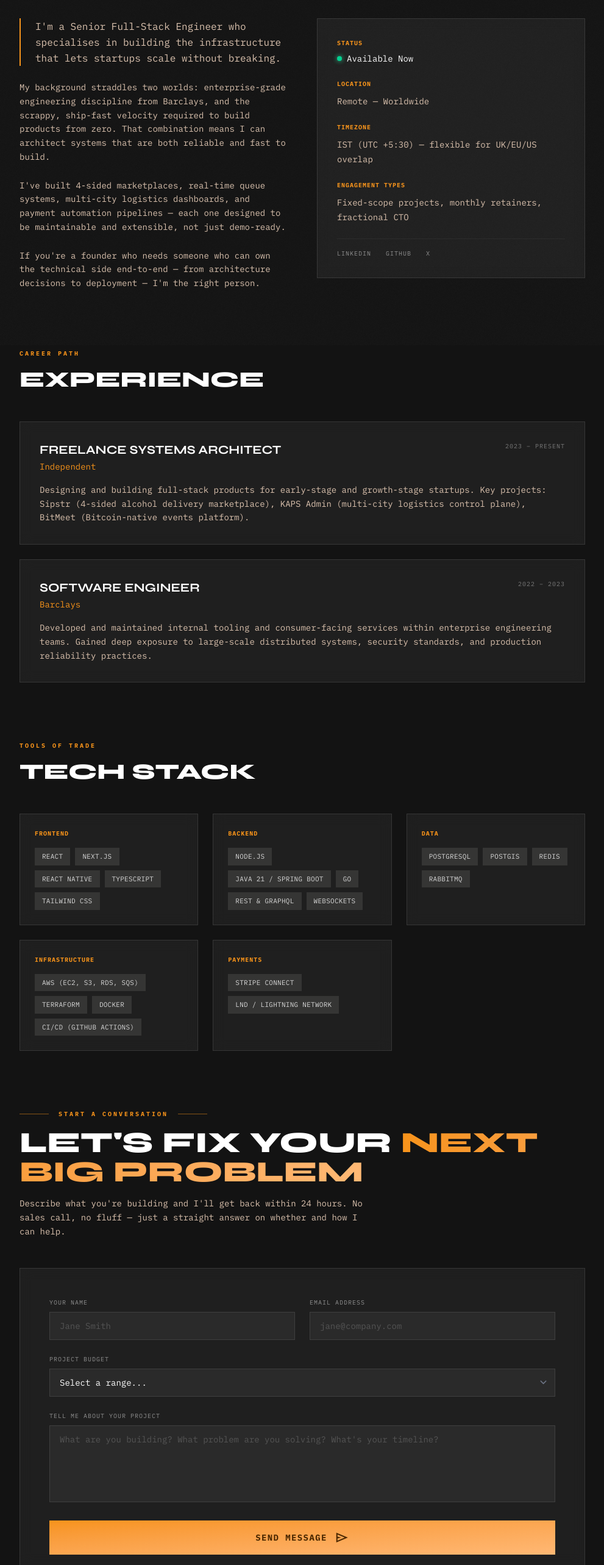
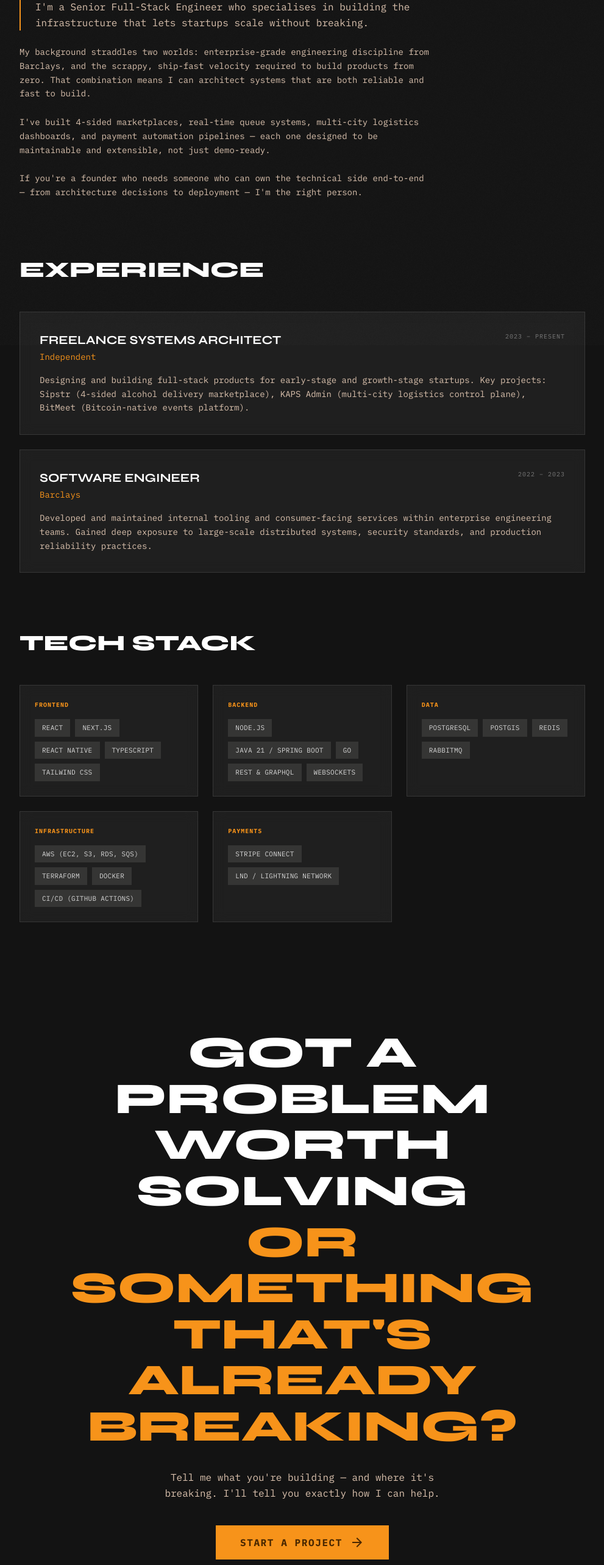
Before and after one commit to gandhiyaash/portfolio-app, a Next.js app: page /about in a window 1280 px wide. Shown: the part 234-2800 px from the top of the page at 61% size, without its empty margins (144-1135 px from the left). Built offline with nearby package versions, Linux system fonts and the light colour scheme.

Commit message:
Update About, Experience, Home pages, ContactForm, and Footer

```diff
--- a/src/app/about/page.tsx
+++ b/src/app/about/page.tsx
@@ -48,11 +48,10 @@ export default function About() {
                     animate={{ opacity: 1, y: 0 }}
                     className="mb-24"
                 >
-                    <span className="font-mono text-xs text-[#F7931A] uppercase tracking-[0.3em] font-bold block mb-4">[ Engineer_Profile ]</span>
                     <h1 className="font-syne text-5xl md:text-7xl font-extrabold tracking-tighter uppercase text-white mb-8">
                         About Me
                     </h1>
-                    <div className="grid grid-cols-1 md:grid-cols-2 gap-12 items-start">
+                    <div className="max-w-2xl">
                         <div className="space-y-6">
                             <p className="font-mono text-base text-on-surface-variant leading-relaxed border-l-2 border-[#F7931A] pl-6">
                                 I&apos;m a Senior Full-Stack Engineer who specialises in building the infrastructure that lets startups scale without breaking.
@@ -67,32 +66,6 @@ export default function About() {
                                 If you&apos;re a founder who needs someone who can own the technical side end-to-end — from architecture decisions to deployment — I&apos;m the right person.
                             </p>
                         </div>
-                        <div className="glass p-8 space-y-6">
-                            <div>
-                                <span className="font-mono text-[10px] uppercase tracking-widest text-[#F7931A] font-bold block mb-2">Status</span>
-                                <div className="flex items-center gap-2">
-                                    <span className="w-2 h-2 rounded-full bg-emerald-400 shadow-[0_0_8px_#34d399] animate-pulse"></span>
-                                    <span className="font-mono text-sm text-white">Available Now</span>
-                                </div>
-                            </div>
-                            <div>
-                                <span className="font-mono text-[10px] uppercase tracking-widest text-[#F7931A] font-bold block mb-2">Location</span>
-                                <span className="font-mono text-sm text-on-surface-variant">Remote — Worldwide</span>
-                            </div>
-                            <div>
-                                <span className="font-mono text-[10px] uppercase tracking-widest text-[#F7931A] font-bold block mb-2">Timezone</span>
-                                <span className="font-mono text-sm text-on-surface-variant">IST (UTC +5:30) — flexible for UK/EU/US overlap</span>
-                            </div>
-                            <div>
-                                <span className="font-mono text-[10px] uppercase tracking-widest text-[#F7931A] font-bold block mb-2">Engagement Types</span>
-                                <span className="font-mono text-sm text-on-surface-variant">Fixed-scope projects, monthly retainers, fractional CTO</span>
-                            </div>
-                            <div className="pt-4 border-t border-white/5 flex gap-6">
-                                <a href="https://linkedin.com/in/gandhiyash24" target="_blank" rel="noopener noreferrer" className="font-mono text-[10px] uppercase tracking-widest text-white/50 hover:text-[#F7931A] transition-colors">LinkedIn</a>
-                                <a href="https://github.com/gandhiyaash" target="_blank" rel="noopener noreferrer" className="font-mono text-[10px] uppercase tracking-widest text-white/50 hover:text-[#F7931A] transition-colors">GitHub</a>
-                                <a href="https://x.com/__yashgandhi__" target="_blank" rel="noopener noreferrer" className="font-mono text-[10px] uppercase tracking-widest text-white/50 hover:text-[#F7931A] transition-colors">X</a>
-                            </div>
-                        </div>
                     </div>
                 </motion.header>
 
@@ -103,7 +76,6 @@ export default function About() {
                     viewport={{ once: true }}
                     className="mb-24"
                 >
-                    <span className="font-mono text-[10px] uppercase tracking-[0.3em] text-[#F7931A] mb-4 block font-bold">Career Path</span>
                     <h2 className="font-syne text-3xl md:text-4xl font-extrabold uppercase text-white mb-12">Experience</h2>
 
                     <div className="space-y-6">
@@ -129,7 +101,6 @@ export default function About() {
                     viewport={{ once: true }}
                     className="mb-24"
                 >
-                    <span className="font-mono text-[10px] uppercase tracking-[0.3em] text-[#F7931A] mb-4 block font-bold">Tools of Trade</span>
                     <h2 className="font-syne text-3xl md:text-4xl font-extrabold uppercase text-white mb-12">Tech Stack</h2>
 
                     <div className="grid grid-cols-1 md:grid-cols-2 lg:grid-cols-3 gap-6">
@@ -154,23 +125,29 @@ export default function About() {
                     viewport={{ once: true }}
                     className="scroll-mt-24"
                 >
-                    <div className="flex items-center gap-4 mb-4">
-                        <div className="h-px w-12 bg-[#F7931A]/50"></div>
-                        <span className="font-mono text-[10px] uppercase tracking-[0.3em] text-[#F7931A] font-bold">Start a Conversation</span>
-                        <div className="h-px w-12 bg-[#F7931A]/50"></div>
+                    {/* Marketing Hero Header */}
+                    <div className="text-center py-20 px-4">
+                        <h2 className="font-syne text-5xl md:text-7xl font-extrabold uppercase leading-[1.05] text-white mb-2">
+                            Got a problem<br />worth solving
+                        </h2>
+                        <h2 className="font-syne text-5xl md:text-7xl font-extrabold uppercase leading-[1.05] text-[#F7931A] mb-8">
+                            or something<br />that&apos;s already breaking?
+                        </h2>
+                        <p className="font-mono text-sm md:text-base text-on-surface-variant max-w-lg mx-auto mb-10 leading-relaxed">
+                            Tell me what you&apos;re building — and where it&apos;s breaking. I&apos;ll tell you exactly how I can help.
+                        </p>
+                        <a
+                            href="#contact-form"
+                            className="inline-flex items-center gap-3 bg-[#F7931A] text-[#4b2800] px-10 py-4 font-mono font-bold uppercase tracking-widest hover:shadow-[0_0_24px_rgba(247,147,26,0.5)] transition-all duration-300 active:scale-95"
+                        >
+                            Start a Project
+                            <span className="material-symbols-outlined text-sm">arrow_forward</span>
+                        </a>
                     </div>
-                    <h2 className="font-syne text-4xl md:text-5xl font-extrabold uppercase text-white mb-4">
-                        Let&apos;s fix your <span className="text-transparent bg-clip-text bg-gradient-to-r from-[#F7931A] to-[#FFB874]">next big problem</span>
-                    </h2>
-                    <p className="font-mono text-sm text-on-surface-variant mb-12 max-w-xl leading-relaxed">
-                        Describe what you&apos;re building and I&apos;ll get back within 24 hours. No sales call, no fluff — just a straight answer on whether and how I can help.
-                    </p>
 
-                    <div className="glass p-5 sm:p-8 md:p-12">
+                    <div id="contact-form" className="glass p-5 sm:p-8 md:p-12">
                         <ContactForm />
                     </div>
-
-
                 </motion.section>
             </main>
 
--- a/src/components/ContactForm.tsx
+++ b/src/components/ContactForm.tsx
@@ -49,7 +49,6 @@ export const ContactForm = () => {
                     <span>Message received. I&apos;ll get back to you within 24 hours.</span>
                 </div>
                 <div>
-                    <span className="font-mono text-[10px] uppercase tracking-[0.3em] text-[#F7931A] mb-4 block font-bold">Next Steps</span>
                     <h3 className="font-syne text-2xl font-extrabold tight-tracked text-white uppercase mb-8">What Happens Next</h3>
                     <div className="grid grid-cols-1 sm:grid-cols-2 gap-6">
                         {steps.map((item, i) => (
--- a/src/components/Footer.tsx
+++ b/src/components/Footer.tsx
@@ -16,9 +16,7 @@ export const Footer = () => (
                 <a className="font-mono text-[10px] uppercase tracking-widest text-[#E5E2E1]/50 hover:text-[#F7931A] transition-colors" href="https://github.com/gandhiyaash" target="_blank" rel="noopener noreferrer">GitHub</a>
                 <a className="font-mono text-[10px] uppercase tracking-widest text-[#E5E2E1]/50 hover:text-[#F7931A] transition-colors" href="https://x.com/__yashgandhi__" target="_blank" rel="noopener noreferrer">X</a>
             </div>
-            <div className="font-mono text-[10px] uppercase tracking-widest text-[#F7931A]/60">
-                LATENCY: 14MS // BUILT TO LAST
-            </div>
+
         </div>
     </footer>
 );
```
Also changed, not shown: src/app/experience/page.tsx (+1 -10 lines), src/app/page.tsx (+1 -27 lines).
